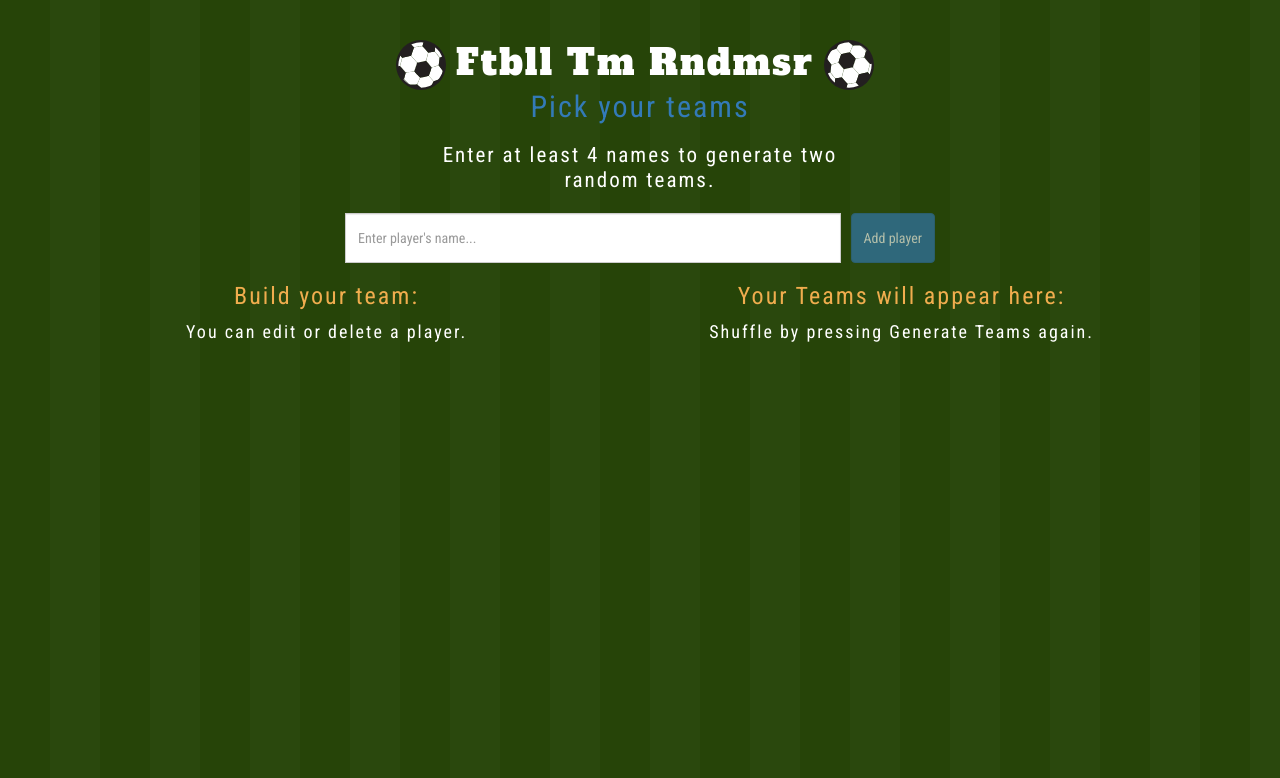
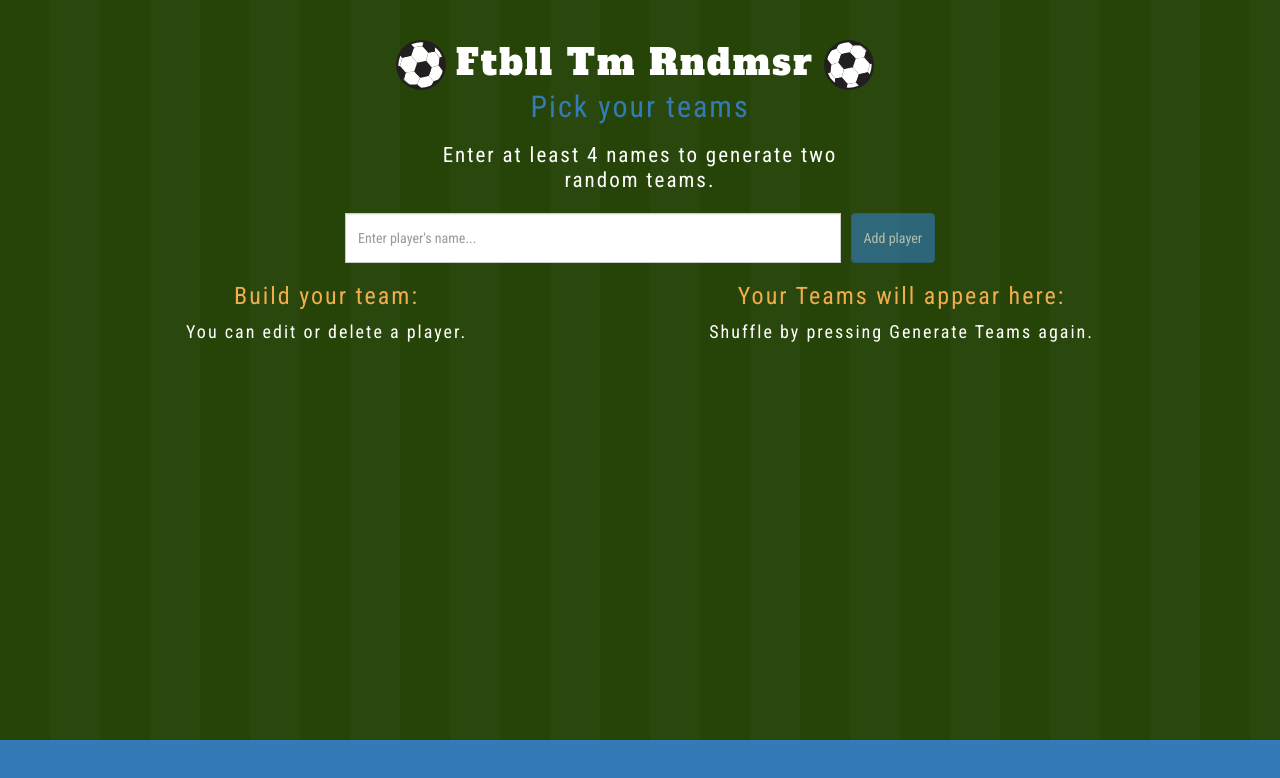
Before and after one commit to lizagne/ftbll-tm-rndmsr, a React (Create React App) app: page / in a window 1280 px wide. Shown: the top 778 px of the page. Built offline with nearby package versions, Linux system fonts and the light colour scheme.

Commit message:
Created a sticky footer, because I've always wanted to

```diff
--- a/src/components/App.js
+++ b/src/components/App.js
@@ -4,6 +4,7 @@ import TeamList from './lists/TeamList';
 import TeamGenerator from './lists/TeamGenerator';
 import Header from './globals/Header';
 import MainContent from './globals/MainContent';
+import Footer from './globals/Footer';
 
 // import { CSSTransitionGroup } from 'react-transition-group';
 
@@ -58,6 +59,10 @@ class App extends Component {
                     </div>
                 </div>
 
+                <div className="col-sm-12">
+                    <Footer />
+                </div>
+
             </div>
         );
     }
--- /dev/null
+++ b/src/components/globals/Footer.js
@@ -0,0 +1,12 @@
+import React from 'react';
+
+const Footer = () => (
+	<div>
+        <footer>
+            <p><a href="http://www.lizagne.uk" target="_blank" rel="noopener noreferrer">Liz Verde</a></p>
+
+        </footer>
+    </div>
+);
+
+export default Footer;
--- a/src/css/style.css
+++ b/src/css/style.css
@@ -35,6 +35,13 @@ body {
     font-size: 20px; }
   body label {
     display: none; }
+  body footer {
+    position: fixed;
+    height: 60px;
+    bottom: 0;
+    left: 0;
+    width: 100%;
+    background-color: #337ab7; }
 
 .App {
   text-align: center;
--- a/src/sass/style.scss
+++ b/src/sass/style.scss
@@ -80,6 +80,14 @@ body {
 		display: none;
 	}
 
+	footer {
+		position: fixed;
+ 		height: 60px;
+ 		bottom: 0;
+ 		left: 0;
+ 		width: 100%;
+ 		background-color: $blue;
+	}
 }
 
 .App {
```
Also changed, not shown: src/css/style.min.css (+1 -1 lines).
